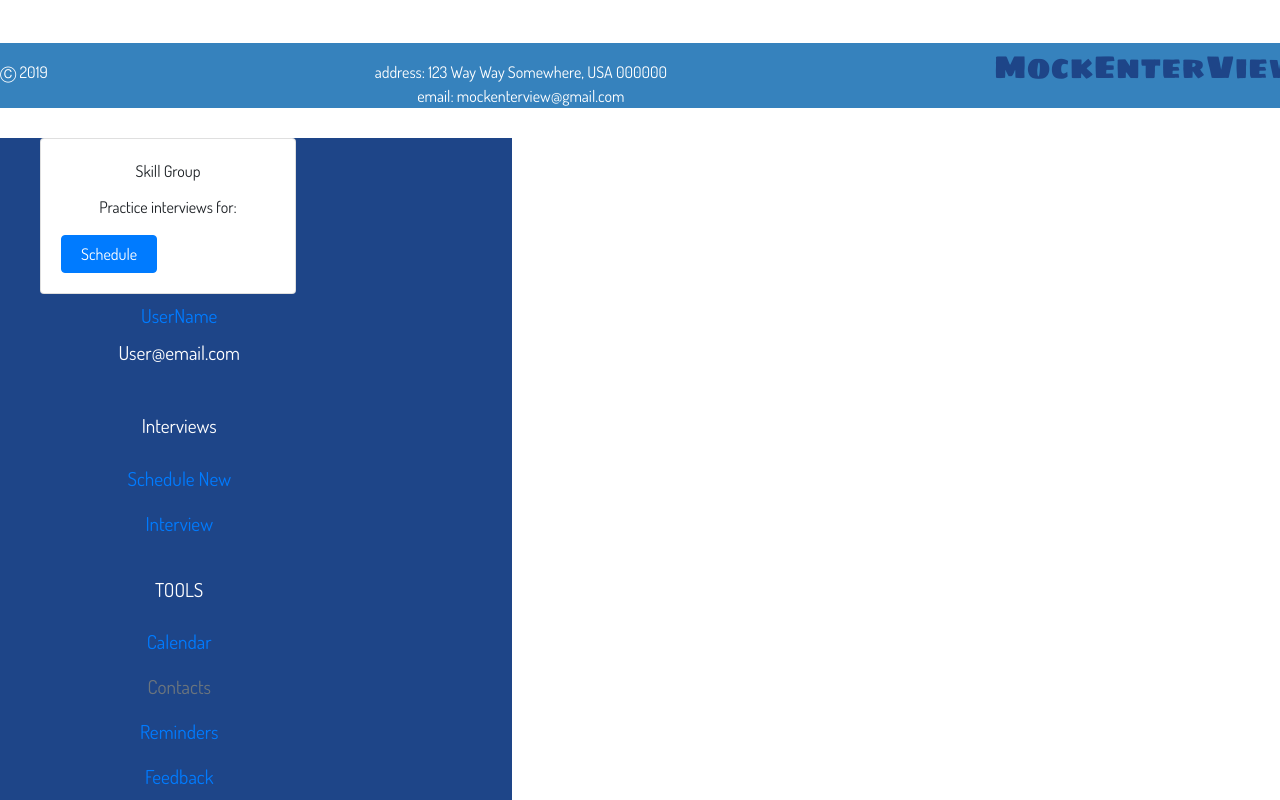
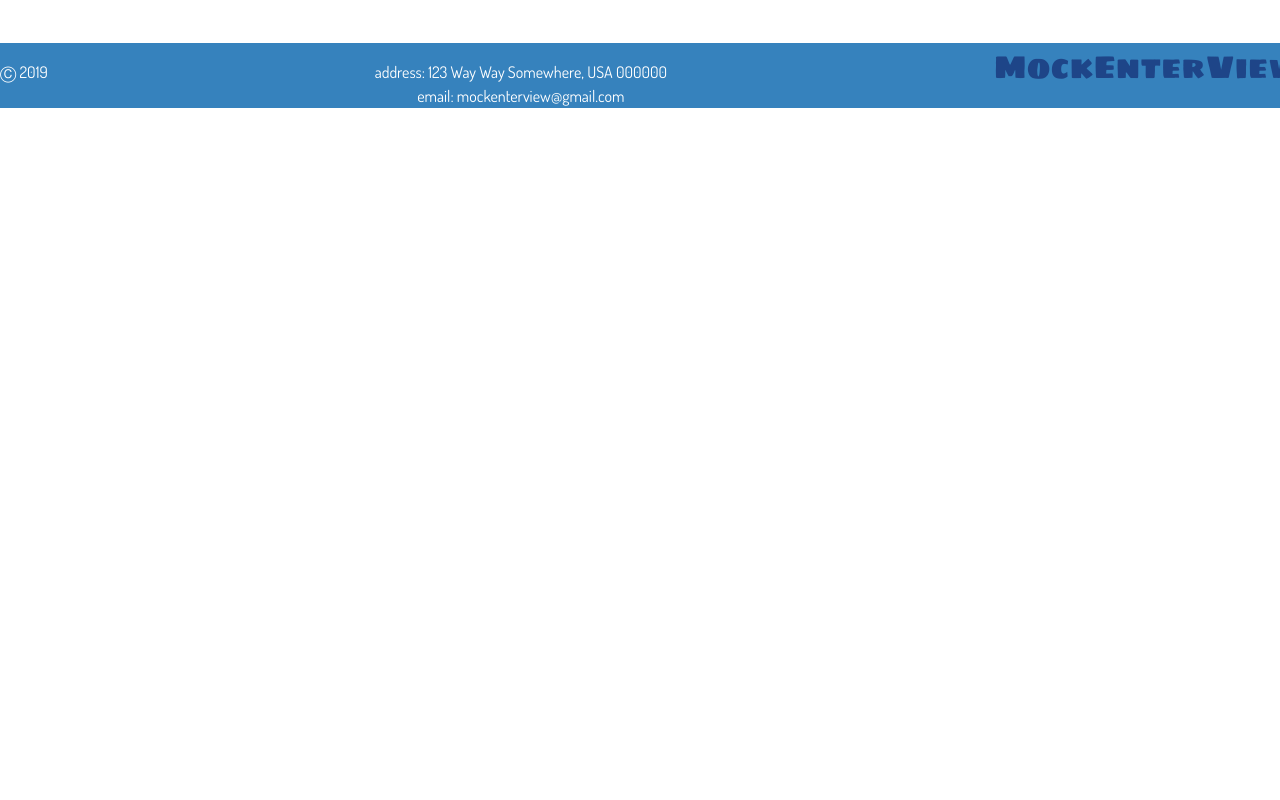
Before and after one commit to mockenterview/frontend, a React (Create React App) app: page / in a window 1280 px wide. Shown: the part 2765-3565 px from the top of the page. After the commit the page ends 2903 px from the top, so only its background shows below. Built offline with nearby package versions, Linux system fonts and the light colour scheme.

Commit message:
commented out groups and sidebar

```diff
--- a/src/App.js
+++ b/src/App.js
@@ -24,8 +24,8 @@ function App() {
        <Header />
        <Route exact path='/' component={About} />
        <Route exact path='/login' component ={Login} />
-       <Groups />
-       <SideBar />
+       {/* <Groups />
+       <SideBar /> */}
        {/* <Route exact path='/' component ={SignUp} />
        <Route exact path='/login' component ={Login} /> */}
 
```
